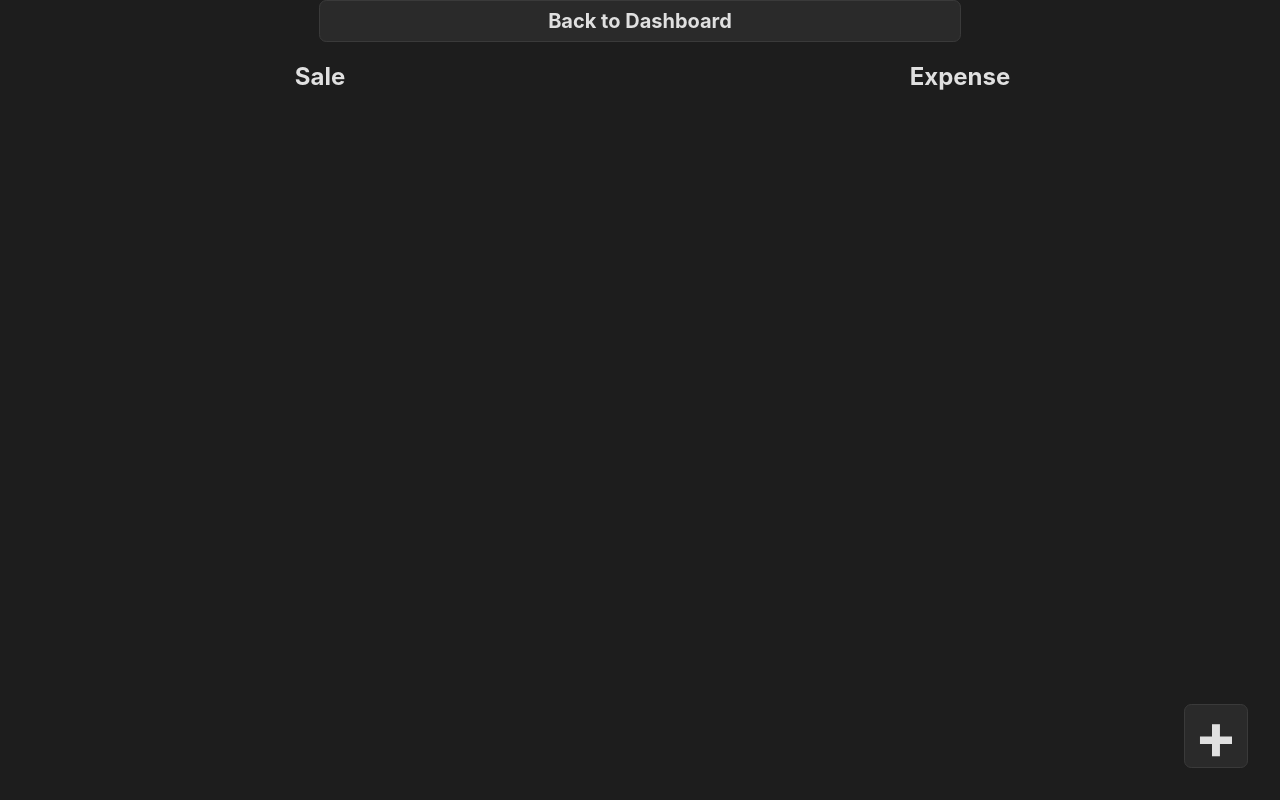
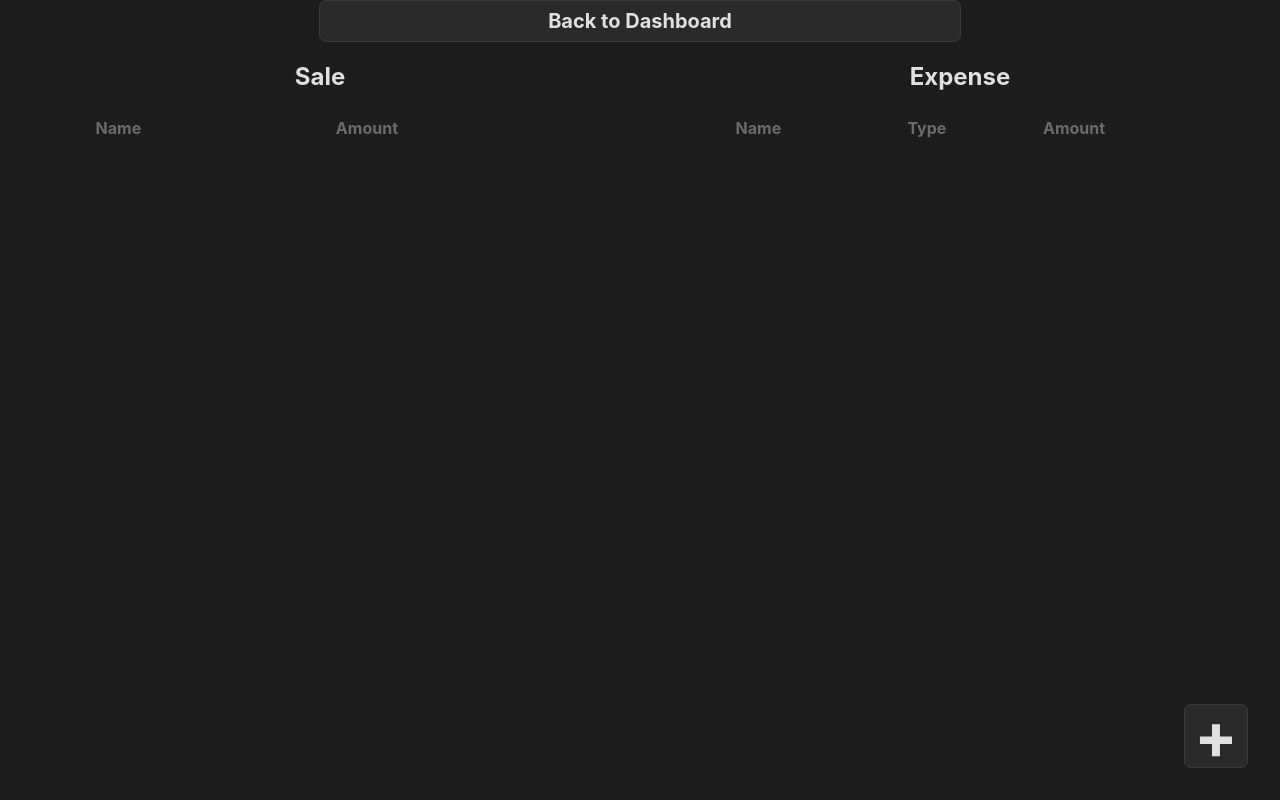
Before and after one commit to UmerZer0/project-sigma, a React (Vite) app in the folder frontend/: page /khata in a window 1280 px wide. Built offline with nearby package versions, Linux system fonts and the light colour scheme.

Commit message:
Refactor Khata component layout and add table structure for Sale and Expense sections

```diff
--- a/frontend/src/App.css
+++ b/frontend/src/App.css
@@ -145,6 +145,7 @@ h1 > span {
 
 .add-btn {
   position: fixed;
+  /*! Erm What the Sigma  */
   bottom: 2rem;
   right: 2rem;
 
@@ -176,6 +177,40 @@ h1 > span {
   width: 80%;
 }
 
+table {
+  width: 80%;
+  border-collapse: collapse;
+
+  text-align: left;
+  max-width: 80%;
+  margin-bottom: 1rem;
+}
+
+table > thead > tr > th {
+  color: var(--text-muted);
+  padding: 0.45rem 0.6rem 0.4rem;
+}
+
+table > tbody {
+  /* border: 1px solid var(--border); */
+  color: var(--text-primary);
+}
+
+table > tbody > tr > td {
+  font-size: var(--font-size-md);
+  border: 1px solid var(--border);
+  border-left: none;
+  padding: 0.45rem 0.6rem 0.4rem;
+}
+
+.first-col {
+  padding-left: 1.5rem !important;
+}
+
+table > tbody > tr > td:last-of-type {
+  border-right: none;
+}
+
 @media (min-width: 40em) {
   .dashboard-container {
     grid-template-columns: repeat(2, 1fr);
--- a/frontend/src/components/Khata/Home.jsx
+++ b/frontend/src/components/Khata/Home.jsx
@@ -1,21 +1,38 @@
 import React from "react";
-import { Link } from "react-router-dom";
 import Back_Button from "../utilities/Back_Button";
 
 function Home() {
   return (
     <>
+      <div className="outer-body">
         <Back_Button />
-
         <div className="khata-body">
           <section className="sale-section">
             <h1>Sale</h1>
+            <table>
+              <thead>
+                <tr>
+                  <th className="first-col ">&nbsp;&nbsp;Name</th>
+                  <th>&nbsp;Amount</th>
+                </tr>
+              </thead>
+            </table>
+            <button className="add-btn btn">+</button>
           </section>
           <section className="expense-section">
             <h1>Expense</h1>
-          {/* <div className="expense-body">Hello</div> */}
+            <table>
+              <thead>
+                <tr>
+                  <th className="first-col ">&nbsp;&nbsp;Name</th>
+                  <th>&nbsp;Type</th>
+                  <th>&nbsp;Amount</th>
+                </tr>
+              </thead>
+            </table>
+            <button className="add-btn btn">+</button>
           </section>
-        <button className="add-btn btn">+</button>
+        </div>
       </div>
     </>
   );
--- a/frontend/src/components/Khata/Khata.css
+++ b/frontend/src/components/Khata/Khata.css
@@ -1,18 +1,30 @@
 .khata-body {
   display: grid;
-  grid-template-columns: repeat(2, 1fr);
+  grid-template-columns: 1fr;
+}
+
+@media (min-width: 40em) {
+  .khata-body {
+    grid-template-columns: repeat(2, 1fr);
+  }
 }
 
 .sale-section,
 .expense-section {
   display: grid;
-  justify-content: center;
+  justify-items: center;
+  grid-template-rows: auto 1fr;
+  font-family: var(--font-primary);
+  font-weight: var(--font-weight-semibold);
 }
 
-.khata-body:first-child {
+.sale-body {
+  /* outline: auto; */
   border-right: 1px solid var(--border);
 }
 
+.outer-body {
+}
 .expense-body {
   /* border: left 1px solid var(--border); */
   /* border-left: 1px solid var(--border);
--- a/frontend/src/components/Stock/Stock.css
+++ b/frontend/src/components/Stock/Stock.css
@@ -5,40 +5,6 @@
   font-weight: var(--font-weight-semibold);
 }
 
-.stock-body > table {
-  width: 80%;
-  border-collapse: collapse;
-
-  text-align: left;
-  max-width: 80%;
-  margin-bottom: 1rem;
-}
-
-.stock-body > table > thead > tr > th {
-  color: var(--text-muted);
-  padding: 0.45rem 0.6rem 0.4rem;
-}
-
-.stock-body > table > tbody {
-  /* border: 1px solid var(--border); */
-  color: var(--text-primary);
-}
-
-.stock-body > table > tbody > tr > td {
-  font-size: var(--font-size-md);
-  border: 1px solid var(--border);
-  border-left: none;
-  padding: 0.45rem 0.6rem 0.4rem;
-}
-
-.first-col {
-  padding-left: 1.5rem !important;
-}
-
-.stock-body > table > tbody > tr > td:last-of-type {
-  border-right: none;
-}
-
 @media (min-width: 50em) {
   .stock-body > table {
     width: 50%;
```
Lines whose indentation alone changed are shown as unchanged.
